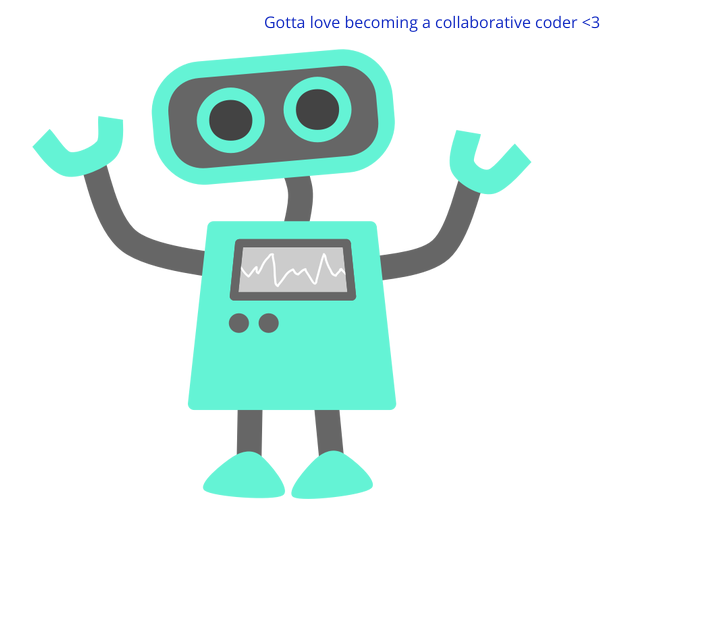
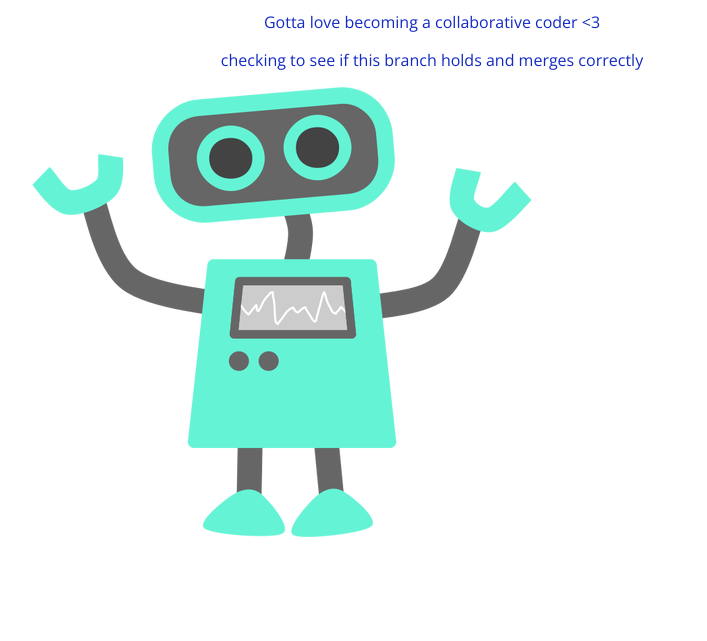
Before and after one commit to d0bie/105-project, a plain HTML site: page index.html in a window 1280 px wide. Shown: the part 159-800 px from the top of the page, without its empty margins (208-915 px from the left). Drawn offline with nearby package versions, Linux system fonts and the light colour scheme.

Commit message:
first time commit from experiment branch

```diff
--- a/index.html
+++ b/index.html
@@ -10,6 +10,7 @@
 	<section>
 		<h1>Git, GitHub & the Command Line</h1>
 		<p>Gotta love becoming a collaborative coder <3</p>
+		<p>checking to see if this branch holds and merges correctly</p>
 		<img src="img/happy-blue-robot.png">
 	</section>
 </body>
```
